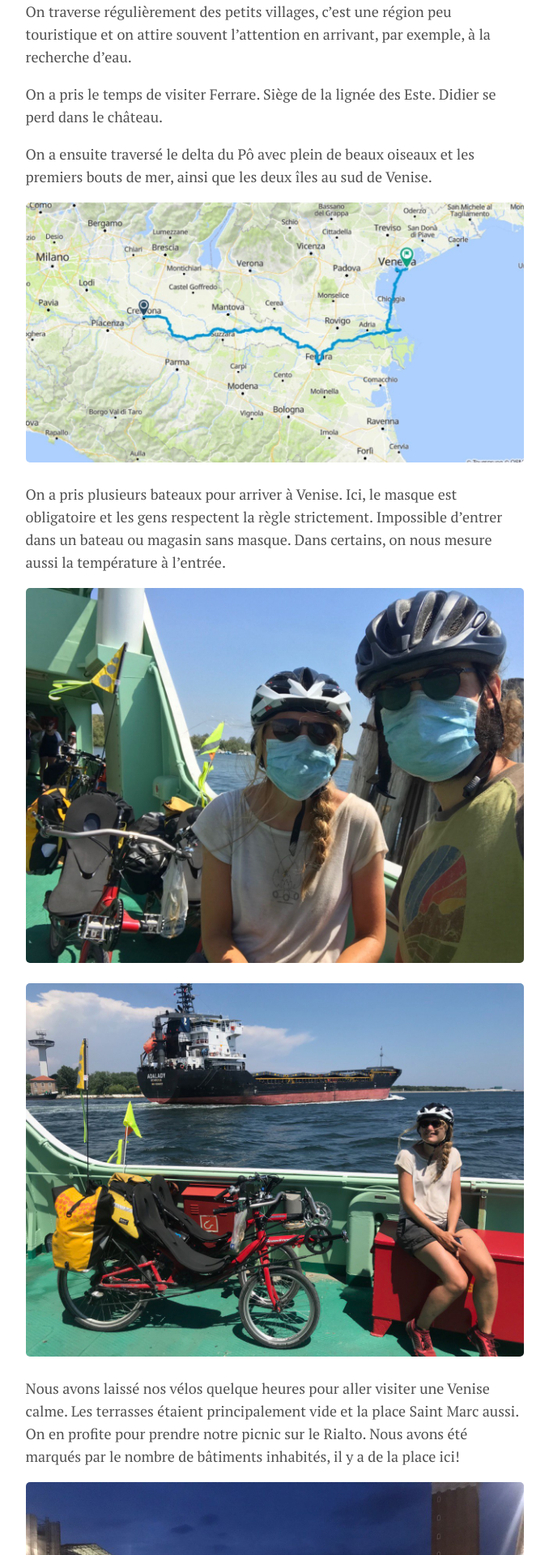
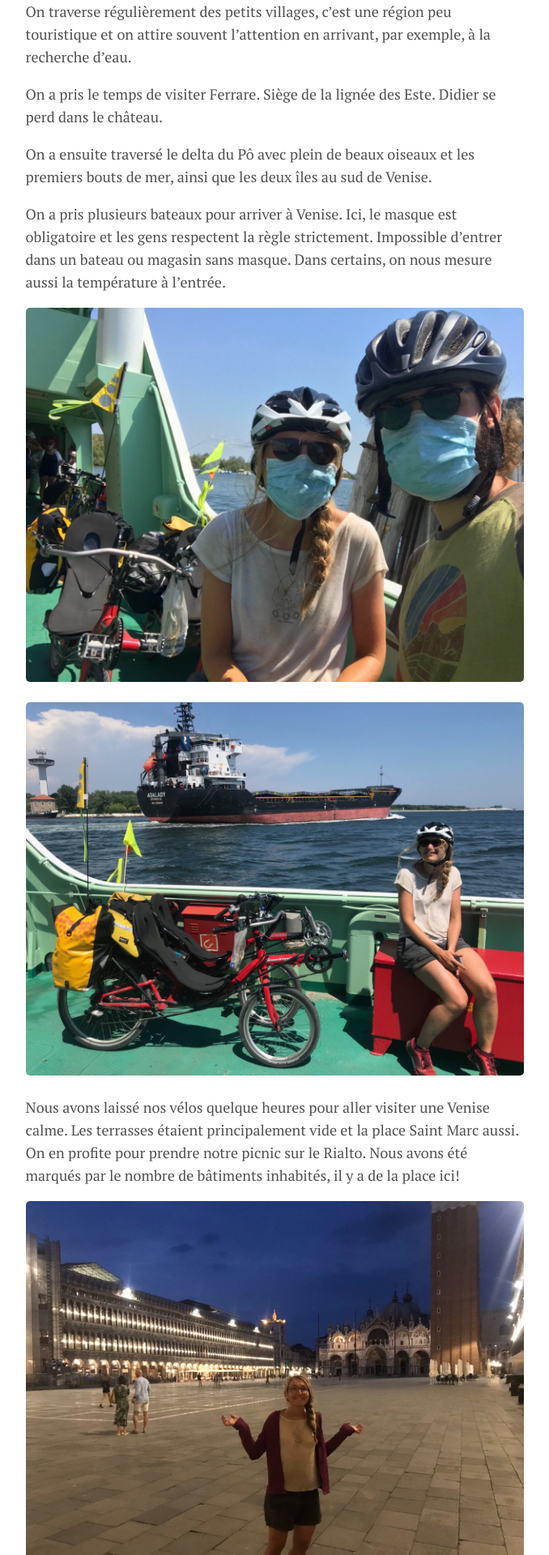
Before and after one commit to cyclovoyage/cyclovoyage.github.io, a Jekyll site: the page built from _posts/2020-07-04-semaine-2.md, in a window 1280 px wide. Shown: the part 1612-3532 px from the top of the page at 81% size, without its empty margins (301-979 px from the left). Built offline with Jekyll 4.4.1, drawn with Linux system fonts in a browser that asks for light colours.

Commit message:
Update 2020-07-04-semaine-2.md

```diff
--- a/_posts/2020-07-04-semaine-2.md
+++ b/_posts/2020-07-04-semaine-2.md
@@ -17,7 +17,7 @@
 
 On a ensuite traversé le delta du Pô avec plein de beaux oiseaux et les premiers bouts de mer, ainsi que les deux îles au sud de Venise.
 
-<img src="/assets/img/DFDF29E6-CC00-46E7-90C0-4D907A99CFE4.jpeg">
+
 
 On a pris plusieurs bateaux pour arriver à Venise. Ici, le masque est obligatoire et les gens respectent la règle strictement. Impossible d’entrer dans un bateau ou magasin sans masque. Dans certains, on nous mesure aussi la température à l’entrée.
 
@@ -55,7 +55,7 @@
 
 <img src="/assets/img/21FF34CD-AAE2-4B3F-93B0-EDD6F118BB1A.jpeg">
 
-<img src="/assets/img/82145EE6-20F1-4632-86F0-74023453E473.jpeg">
+
 
 Notre itinéraire:
 
```
